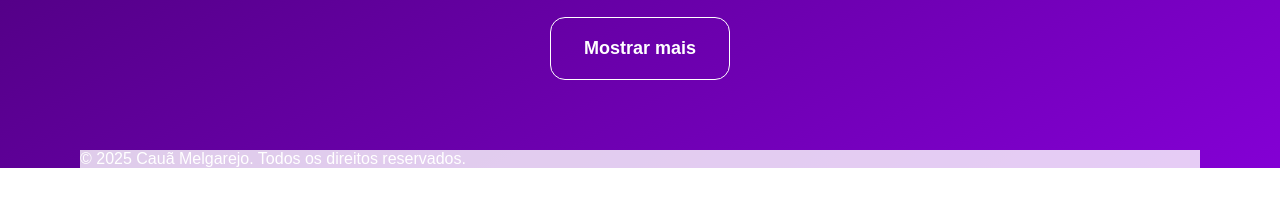
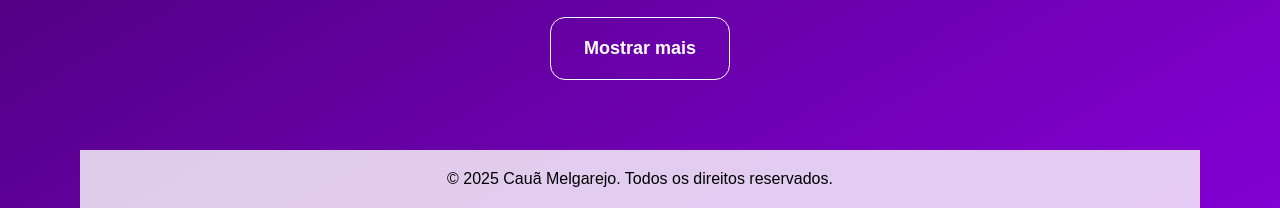
Before and after one commit to CauaMelgarejo/Portifolio_Caua, a plain HTML site: page index.html in a window 1280 px wide. Shown: the part 1609-1817 px from the top of the page. Before the commit the page ends 1777 px from the top, so only its background shows below. Drawn offline with nearby package versions, Linux system fonts and the light colour scheme.

Commit message:
Atualizar o style.css

```diff
--- a/css/style.css
+++ b/css/style.css
@@ -189,6 +189,13 @@ body {
 }
 footer {
   background-color: rgba(255, 255, 255, 0.8);
+text-align: center;
+  padding: 20px;
+  color: #000; /* cor do texto */
+  transition: background-color 0.3s ease;
+  position: relative;
+  bottom: 0;
+  width: 100%;
 }
 
 footer:hover {
```
